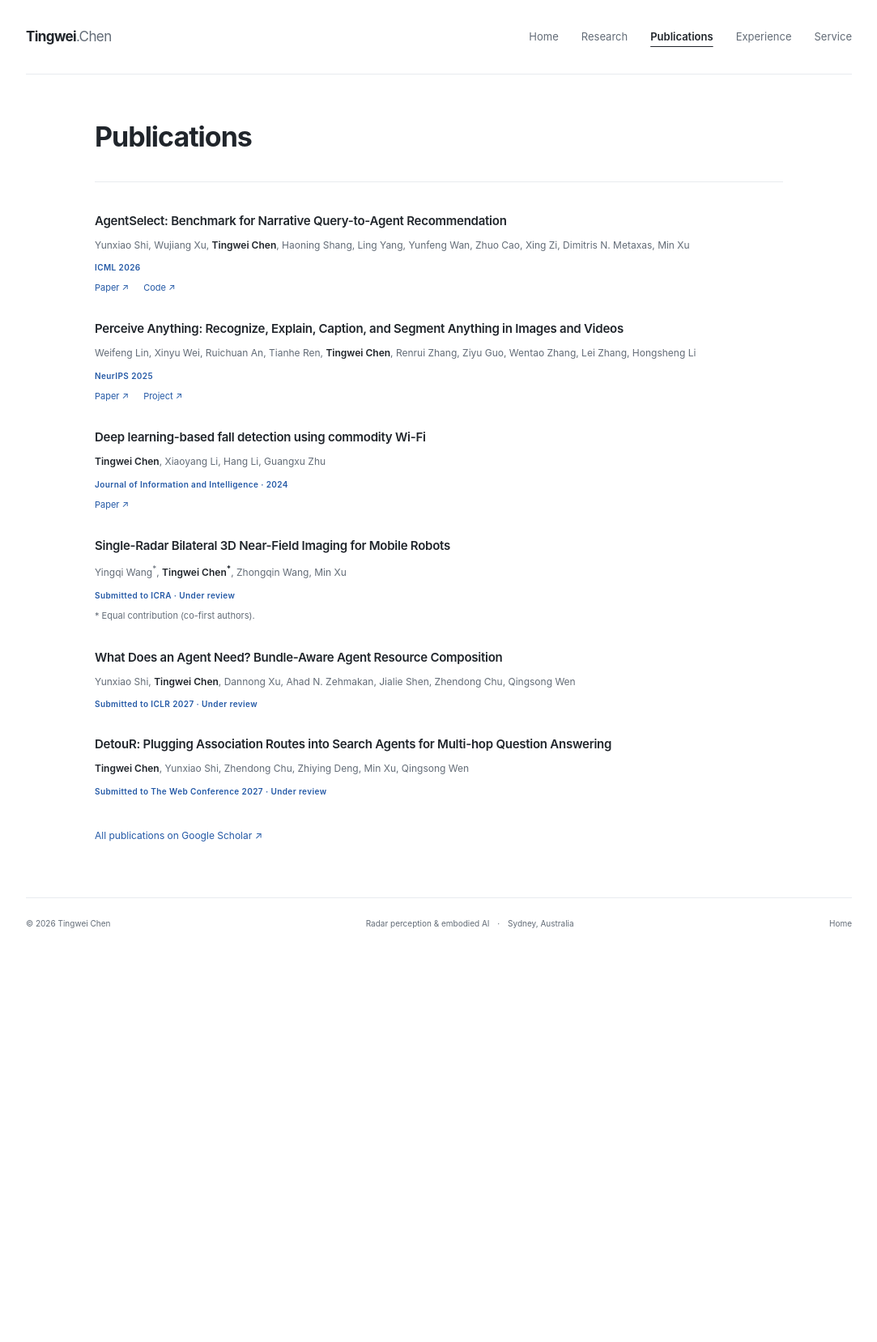
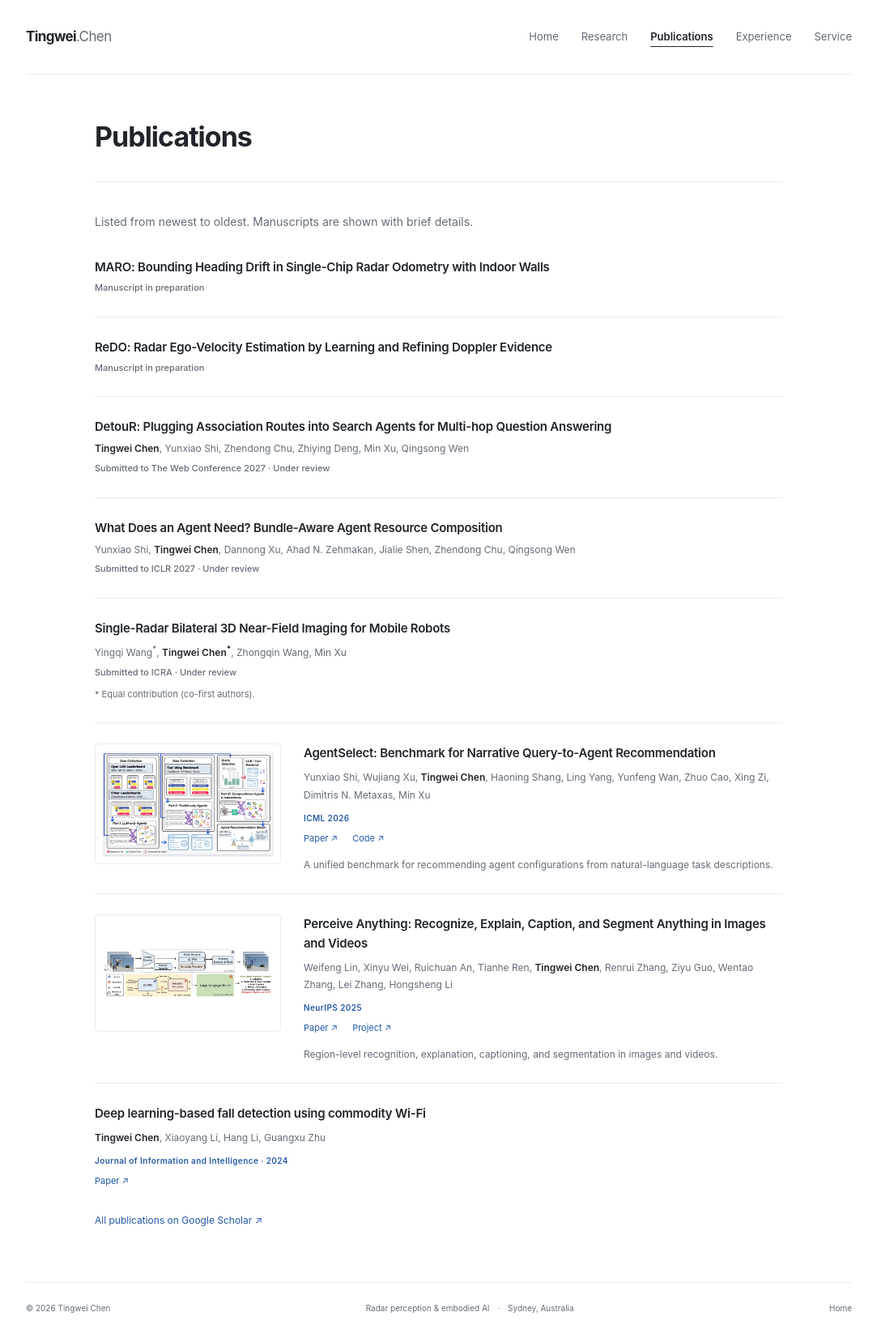
Before and after one commit to Teddyctw/Teddyctw.github.io, a Jekyll site: the page built from _pages/publications.html, in a window 1280 px wide. Shown: the whole page at 81% size, without its empty margins (98-1181 px from the left). Built offline with Jekyll 4.4.1, drawn with Linux system fonts in a browser that asks for light colours; before the commit the page ends 1181 px from its top, so only the background shows below that.

Commit message:
Add MARO and ReDO manuscripts and illustrated publication entries

```diff
--- a/_pages/publications.html
+++ b/_pages/publications.html
@@ -6,46 +6,31 @@ nav: publications
 description: Publications and research papers by Tingwei Chen.
 ---
 
+<p class="section-intro">Listed from newest to oldest. Manuscripts are shown with brief details.</p>
 <div class="publication-list">
-<article class="paper">
-
-      <h2><a href="https://proceedings.mlr.press/v306/shi26ac.html">AgentSelect: Benchmark for Narrative Query-to-Agent Recommendation</a></h2>
+<article class="paper paper-compact" id="maro"><h2>MARO: Bounding Heading Drift in Single-Chip Radar Odometry with Indoor Walls</h2><p class="paper-venue">Manuscript in preparation</p></article>
+<article class="paper paper-compact" id="redo"><h2>ReDO: Radar Ego-Velocity Estimation by Learning and Refining Doppler Evidence</h2><p class="paper-venue">Manuscript in preparation</p></article>
+<article class="paper paper-compact"><h2>DetouR: Plugging Association Routes into Search Agents for Multi-hop Question Answering</h2>
+        <p class="paper-authors"><strong>Tingwei Chen</strong>, Yunxiao Shi, Zhendong Chu, Zhiying Deng, Min Xu, Qingsong Wen</p>
+    <p class="paper-venue">Submitted to The Web Conference 2027 · Under review</p></article>
+<article class="paper paper-compact"><h2>What Does an Agent Need? Bundle-Aware Agent Resource Composition</h2>
+        <p class="paper-authors">Yunxiao Shi, <strong>Tingwei Chen</strong>, Dannong Xu, Ahad N. Zehmakan, Jialie Shen, Zhendong Chu, Qingsong Wen</p>
+    <p class="paper-venue">Submitted to ICLR 2027 · Under review</p></article>
+<article class="paper paper-compact"><h2>Single-Radar Bilateral 3D Near-Field Imaging for Mobile Robots</h2>
+        <p class="paper-authors">Yingqi Wang<sup>*</sup>, <strong>Tingwei Chen<sup>*</sup></strong>, Zhongqin Wang, Min Xu</p>
+    <p class="paper-venue">Submitted to ICRA · Under review</p>
+        <p class="contribution-note">* Equal contribution (co-first authors).</p></article>
+<article class="paper paper-illustrated"><a class="paper-figure" href='{{ "/assets/images/publications/agentselect.webp" | relative_url }}' aria-label="View overview figure"><img src='{{ "/assets/images/publications/agentselect.webp" | relative_url }}' alt="AgentSelect benchmark construction and agent recommendation overview" width="1200" height="741" loading="lazy" decoding="async"></a><div class="paper-details"><h2><a href="https://proceedings.mlr.press/v306/shi26ac.html">AgentSelect: Benchmark for Narrative Query-to-Agent Recommendation</a></h2>
       <p class="paper-authors">Yunxiao Shi, Wujiang Xu, <strong>Tingwei Chen</strong>, Haoning Shang, Ling Yang, Yunfeng Wan, Zhuo Cao, Xing Zi, Dimitris N. Metaxas, Min Xu</p>
     <p class="paper-venue">ICML 2026</p>
-      <div class="paper-links"><a href="https://proceedings.mlr.press/v306/shi26ac.html">Paper <span aria-hidden="true">↗</span></a><a href="https://github.com/Ancientshi/AgentSelect">Code <span aria-hidden="true">↗</span></a></div>
-    </article>
-<article class="paper">
-
-      <h2><a href="https://arxiv.org/abs/2506.05302">Perceive Anything: Recognize, Explain, Caption, and Segment Anything in Images and Videos</a></h2>
+      <div class="paper-links"><a href="https://proceedings.mlr.press/v306/shi26ac.html">Paper <span aria-hidden="true">↗</span></a><a href="https://github.com/Ancientshi/AgentSelect">Code <span aria-hidden="true">↗</span></a></div><p class="paper-summary">A unified benchmark for recommending agent configurations from natural-language task descriptions.</p></div></article>
+<article class="paper paper-illustrated"><a class="paper-figure" href='{{ "/assets/images/publications/perceive-anything.webp" | relative_url }}' aria-label="View overview figure"><img src='{{ "/assets/images/publications/perceive-anything.webp" | relative_url }}' alt="Perceive Anything architecture for segmentation and semantic understanding" width="1600" height="495" loading="lazy" decoding="async"></a><div class="paper-details"><h2><a href="https://arxiv.org/abs/2506.05302">Perceive Anything: Recognize, Explain, Caption, and Segment Anything in Images and Videos</a></h2>
       <p class="paper-authors">Weifeng Lin, Xinyu Wei, Ruichuan An, Tianhe Ren, <strong>Tingwei Chen</strong>, Renrui Zhang, Ziyu Guo, Wentao Zhang, Lei Zhang, Hongsheng Li</p>
     <p class="paper-venue">NeurIPS 2025</p>
-      <div class="paper-links"><a href="https://arxiv.org/abs/2506.05302">Paper <span aria-hidden="true">↗</span></a><a href="https://perceive-anything.github.io/">Project <span aria-hidden="true">↗</span></a></div>
-    </article>
-<article class="paper">
-
-      <h2><a href="https://doi.org/10.1016/j.jiixd.2024.04.001">Deep learning-based fall detection using commodity Wi-Fi</a></h2>
+      <div class="paper-links"><a href="https://arxiv.org/abs/2506.05302">Paper <span aria-hidden="true">↗</span></a><a href="https://perceive-anything.github.io/">Project <span aria-hidden="true">↗</span></a></div><p class="paper-summary">Region-level recognition, explanation, captioning, and segmentation in images and videos.</p></div></article>
+<article class="paper"><h2><a href="https://doi.org/10.1016/j.jiixd.2024.04.001">Deep learning-based fall detection using commodity Wi-Fi</a></h2>
       <p class="paper-authors"><strong>Tingwei Chen</strong>, Xiaoyang Li, Hang Li, Guangxu Zhu</p>
     <p class="paper-venue">Journal of Information and Intelligence · 2024</p>
-      <div class="paper-links"><a href="https://doi.org/10.1016/j.jiixd.2024.04.001">Paper <span aria-hidden="true">↗</span></a></div>
-    </article>
-<article class="paper" id="under-review-title">
-
-        <h2>Single-Radar Bilateral 3D Near-Field Imaging for Mobile Robots</h2>
-        <p class="paper-authors">Yingqi Wang<sup>*</sup>, <strong>Tingwei Chen<sup>*</sup></strong>, Zhongqin Wang, Min Xu</p>
-    <p class="paper-venue">Submitted to ICRA · Under review</p>
-        <p class="contribution-note">* Equal contribution (co-first authors).</p>
-      </article>
-<article class="paper">
-
-        <h2>What Does an Agent Need? Bundle-Aware Agent Resource Composition</h2>
-        <p class="paper-authors">Yunxiao Shi, <strong>Tingwei Chen</strong>, Dannong Xu, Ahad N. Zehmakan, Jialie Shen, Zhendong Chu, Qingsong Wen</p>
-    <p class="paper-venue">Submitted to ICLR 2027 · Under review</p>
-      </article>
-<article class="paper">
-
-        <h2>DetouR: Plugging Association Routes into Search Agents for Multi-hop Question Answering</h2>
-        <p class="paper-authors"><strong>Tingwei Chen</strong>, Yunxiao Shi, Zhendong Chu, Zhiying Deng, Min Xu, Qingsong Wen</p>
-    <p class="paper-venue">Submitted to The Web Conference 2027 · Under review</p>
-      </article>
+      <div class="paper-links"><a href="https://doi.org/10.1016/j.jiixd.2024.04.001">Paper <span aria-hidden="true">↗</span></a></div></article>
 </div>
 <a class="all-publications" href="https://scholar.google.com/citations?user=I7WeIdgAAAAJ&amp;hl=en">All publications on Google Scholar <span aria-hidden="true">↗</span></a>
--- a/assets/css/academic.css
+++ b/assets/css/academic.css
@@ -120,3 +120,17 @@ h3 { margin: 0 0 8px; font-size: 15px; font-weight: 600; letter-spacing: -.15px;
   .service-list li { align-items: start; gap: 18px; font-size: 13px; }
   .service-list .date { padding-top: 3px; }
 }
+
+/* Publication figures retain their full aspect ratio; manuscripts stay compact. */
+.publication-list .paper + .paper { margin-top: 25px; padding-top: 25px; border-top: 1px solid var(--rule); }
+.paper-illustrated { display: grid; grid-template-columns: 230px minmax(0, 1fr); gap: 28px; align-items: start; }
+.paper-figure { display: flex; align-items: center; justify-content: center; min-height: 145px; padding: 8px; border: 1px solid var(--rule); border-radius: 5px; background: #fff; }
+.paper-figure img { display: block; width: 100%; height: auto; }
+.paper .paper-summary { margin: 12px 0 0; font-size: 12px; line-height: 1.75; }
+.paper-compact h2 { margin-bottom: 4px; }
+.paper-compact .paper-authors { margin-bottom: 4px; }
+.paper-compact .paper-venue { color: var(--muted); font-weight: 500; letter-spacing: 0; font-size: 11px; }
+@media (max-width: 580px) {
+  .paper-illustrated { grid-template-columns: 1fr; gap: 17px; }
+  .paper-figure { max-width: 350px; min-height: 0; }
+}
```
Also changed, not shown: assets/images/publications/agentselect.webp (added), assets/images/publications/perceive-anything.webp (added).
